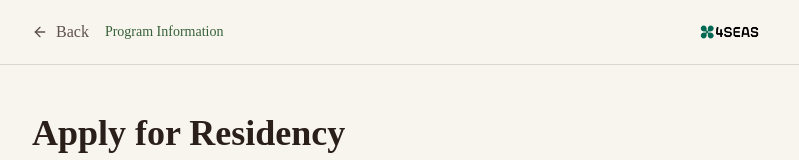
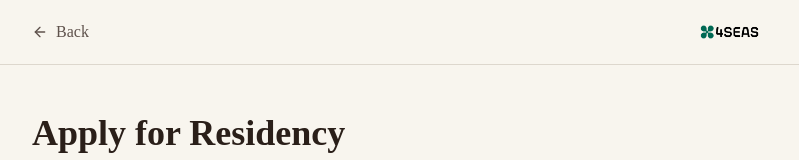
Before and after one commit to 4seas-community/residency, a Next.js app: page /apply in a window 1280 px wide. Shown: the top 160 px of the page, without its empty margins (240-1039 px from the left). Built offline with nearby package versions, Linux system fonts and the light colour scheme.

Commit message:
Remove old program information link

```diff
--- a/app/apply/page.tsx
+++ b/app/apply/page.tsx
@@ -142,14 +142,6 @@ export default function ApplyPage() {
               <ArrowLeft className="w-4 h-4" />
               <span>Back</span>
             </Link>
-            <a
-              href="https://v0-4seas-crypto-residency.vercel.app/"
-              target="_blank"
-              rel="noopener noreferrer"
-              className="text-sm text-primary hover:underline"
-            >
-              Program Information
-            </a>
           </div>
           <img src={withBasePath("/images/4seas-logo.png")} alt="4Seas" className="h-8 w-auto" />
         </div>
--- a/package.json
+++ b/package.json
@@ -7,6 +7,7 @@
     "dev": "next dev",
     "build": "next build",
     "start": "next start",
+    "test": "node --test tests/*.test.mjs",
     "lint": "eslint ."
   },
   "dependencies": {
```
Also changed, not shown: 1 other file (tests, documents, lock files or other folders).
